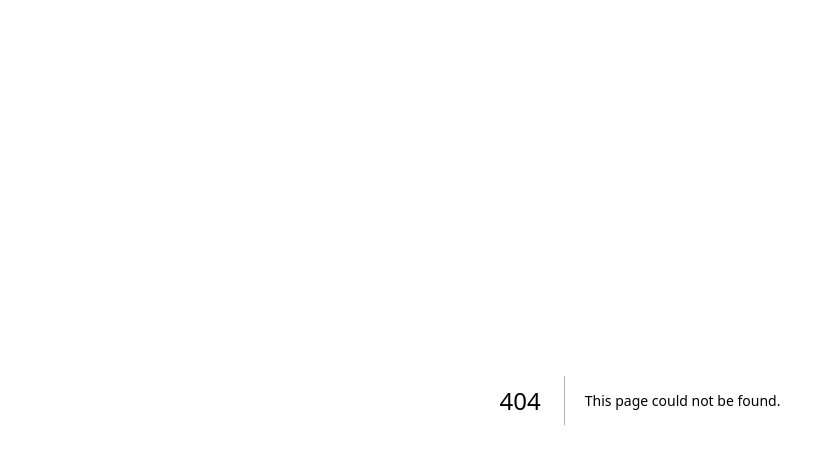
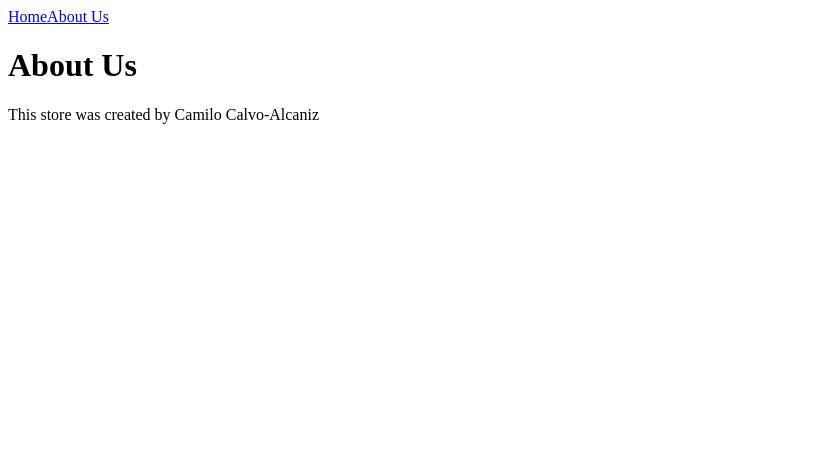
Before and after one commit to camilocalvo/the-penny-store, a Next.js app: page /about in a window 1280 px wide. Before the commit this address had no page. Shown: the top 464 px of the page, without its empty margins (0-835 px from the left). Built offline with nearby package versions, Linux system fonts and the light colour scheme.

Commit message:
Took advantage of Next routing to create an about page

```diff
--- /dev/null
+++ b/app/about/page.tsx
@@ -0,0 +1,8 @@
+export default function AboutPage() {
+  return (
+    <div>
+      <h1>About Us</h1>
+      <p>This store was created by Camilo Calvo-Alcaniz</p>
+    </div>
+  );
+}
--- a/app/layout.tsx
+++ b/app/layout.tsx
@@ -1,12 +1,22 @@
+import Link from "next/link";
+
 export default function RootLayout({
   children,
 }: {
-  children: React.ReactNode
+  children: React.ReactNode;
 }) {
   return (
     <html>
       <head />
-      <body>{children}</body>
+      <body>
+        <main>
+          <nav>
+            <Link href="/">Home</Link>
+            <Link href="/about">About Us</Link>
+          </nav>
+        </main>
+        {children}
+      </body>
     </html>
-  )
+  );
 }
```
